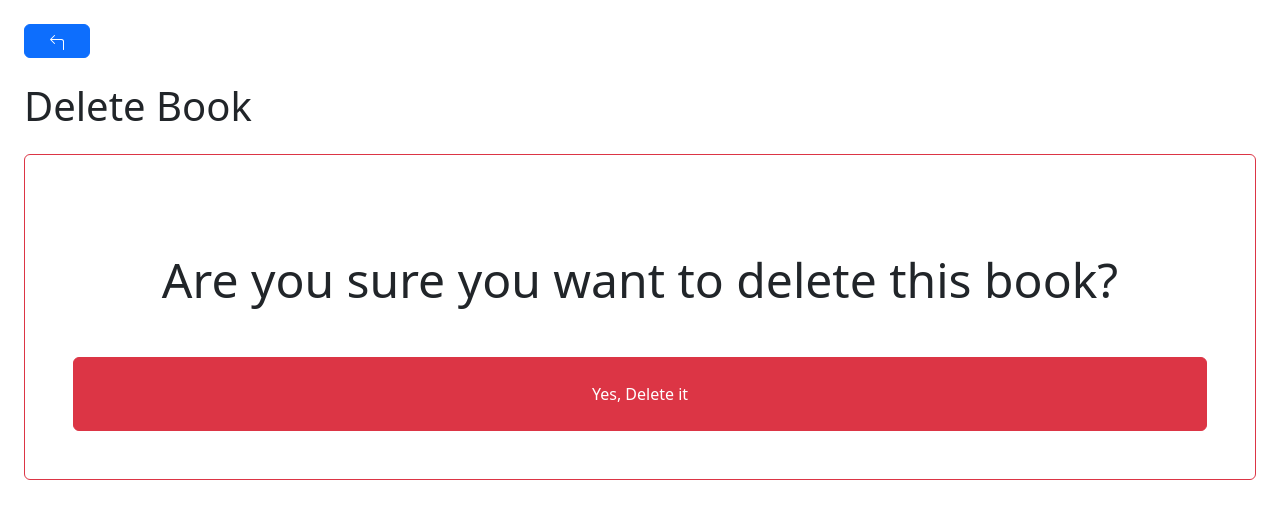
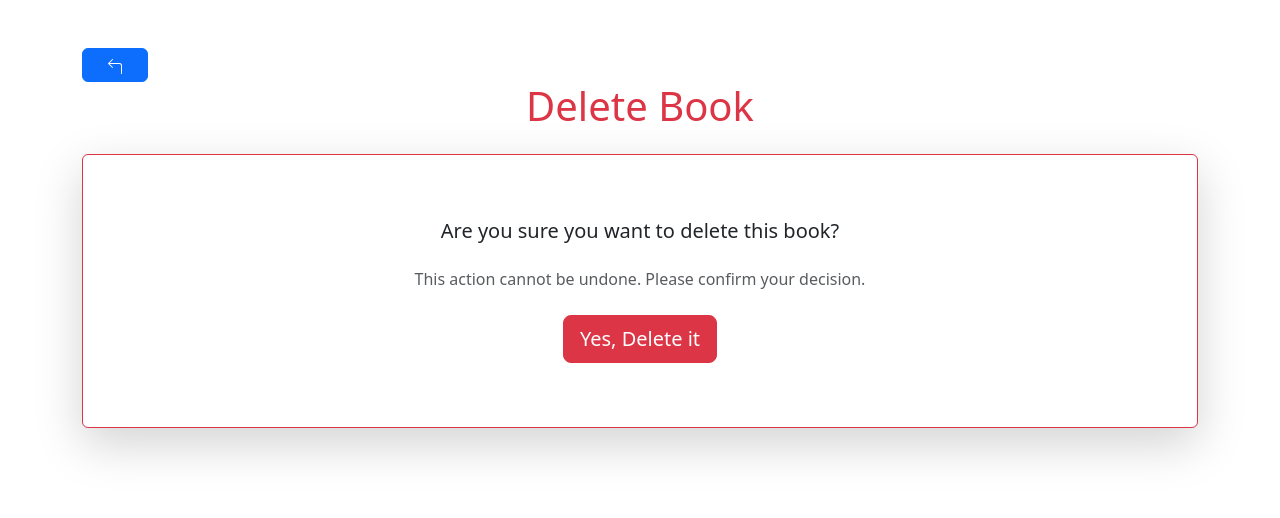
Before and after one commit to Fawzi-Barry/Book-Store-Frontend, a React (Vite) app: page /book/delete/1 in a window 1280 px wide. Shown: the top 518 px of the page. Built offline with nearby package versions, Linux system fonts and the light colour scheme.

Commit message:
Update DeleteBook.jsx

```diff
--- a/src/pages/DeleteBook.jsx
+++ b/src/pages/DeleteBook.jsx
@@ -10,6 +10,7 @@ const DeleteBook = () => {
   const { id } = useParams();
   const { enqueueSnackbar } = useSnackbar();
   const token = localStorage.getItem("token");
+
   const handleDeleteBook = () => {
     // Confirm deletion
     const confirmDelete = window.confirm(
@@ -24,31 +25,39 @@ const DeleteBook = () => {
         headers: { Authorization: `Bearer ${token}` },
       })
       .then(() => {
-        enqueueSnackbar("book deleted successfully");
+        enqueueSnackbar("Book deleted successfully", { variant: "success" });
         navigate("/home"); // Redirect to the home page after deletion
       })
       .catch((error) => {
         console.error(error);
-        alert("An error occurred while deleting the book. Please try again."); // Provide feedback on error
+        enqueueSnackbar(
+          "An error occurred while deleting the book. Please try again.",
+          { variant: "error" }
+        );
       });
   };
 
   return (
-    <div className="p-4">
+    <div className="container my-5">
       <BackButton />
-      <h1 className="my-4">Delete Book</h1>
-      <div className="d-flex flex-column justify-content-center border border-danger rounded p-5">
-        <h5 className="display-5 my-5 text-center">
+      <h1 className="text-center mb-4 text-danger">Delete Book</h1>
+      <div className="card shadow-lg border-danger rounded p-5">
+        <div className="card-body text-center">
+          <h5 className="card-title text-dark mb-4">
             Are you sure you want to delete this book?
           </h5>
+          <p className="text-muted mb-4">
+            This action cannot be undone. Please confirm your decision.
+          </p>
           <button
-          className="p-4 btn btn-danger text-white"
+            className="btn btn-danger btn-lg"
             onClick={handleDeleteBook}
           >
             Yes, Delete it
           </button>
         </div>
       </div>
+    </div>
   );
 };
 
```
Lines whose indentation alone changed are shown as unchanged.
